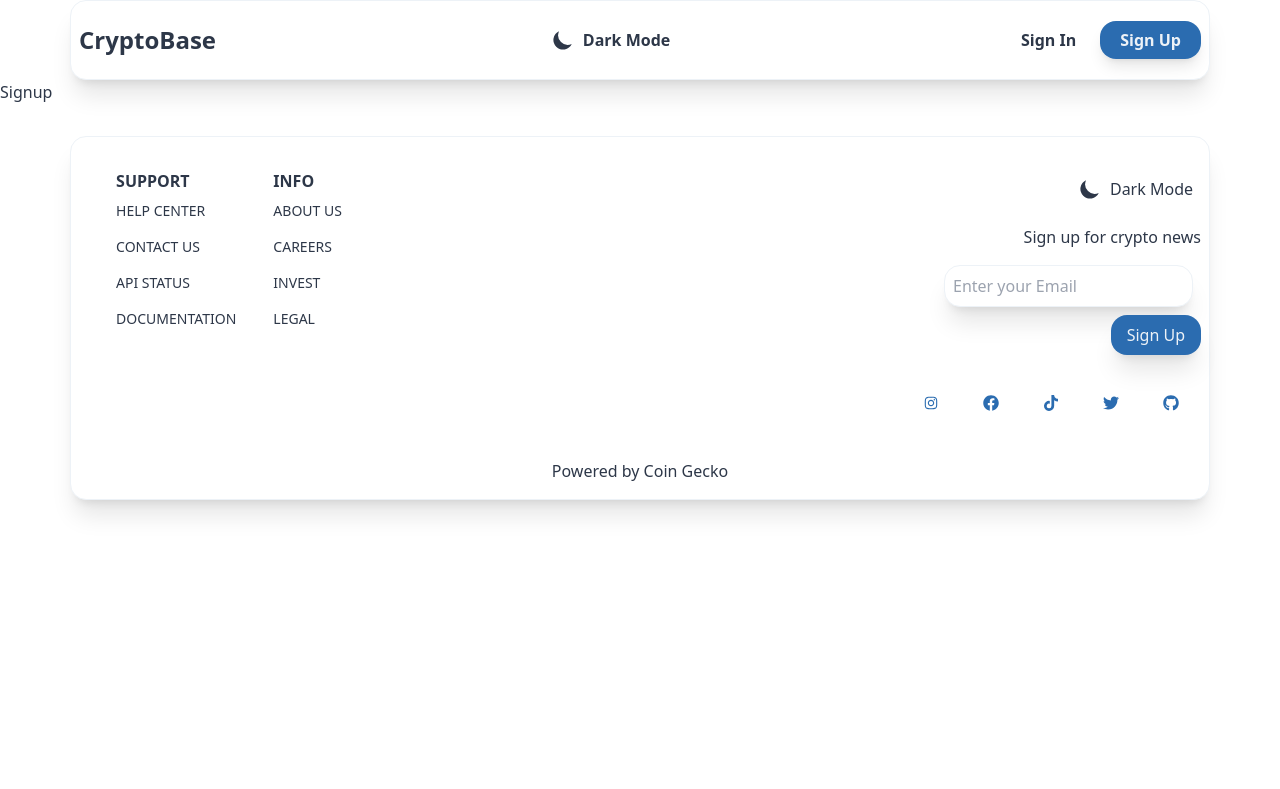
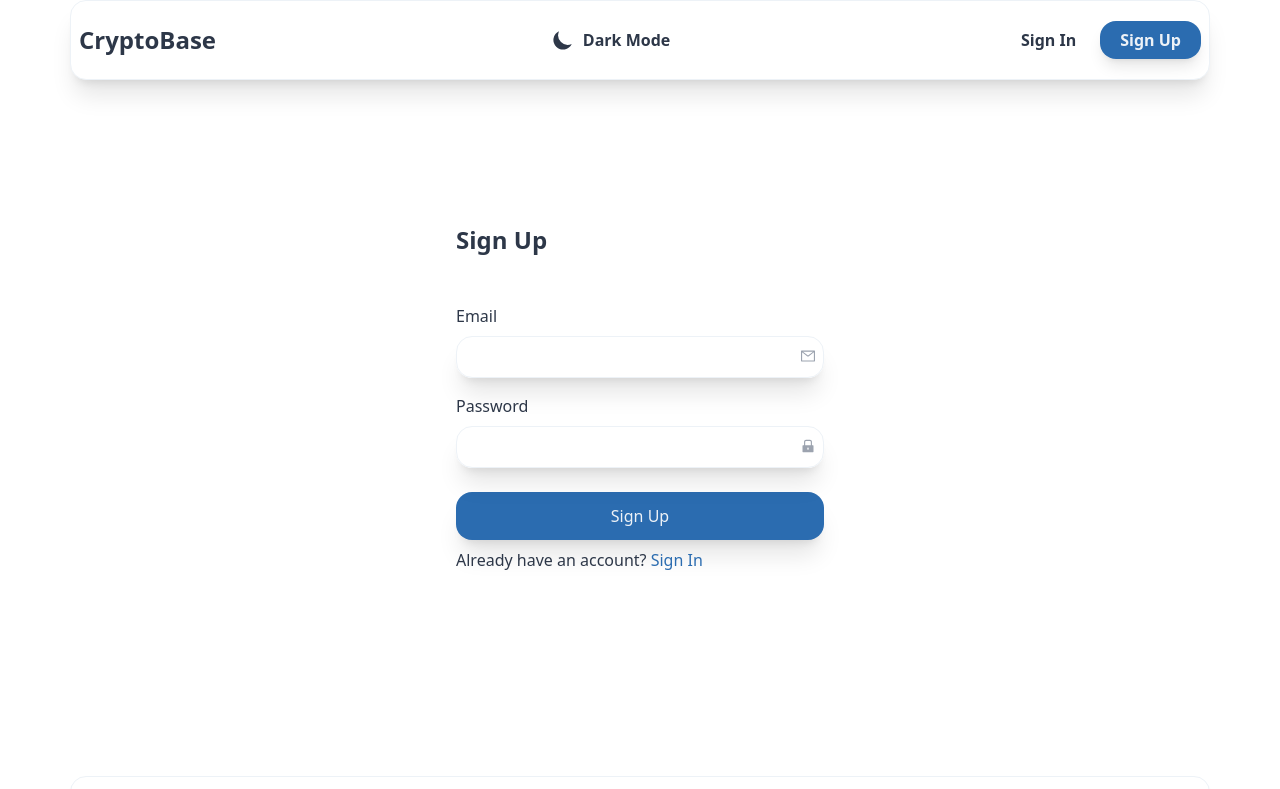
Before and after one commit to Shreejal10/React-CryptoBase, a React (Create React App) app: page /signup in a window 1280 px wide. Shown: the top 789 px of the page. Built offline with nearby package versions, Linux system fonts and the light colour scheme; no server answers.

Commit message:
Sign In and Sign Up pages

```diff
--- a/src/routes/Accout.jsx
+++ /dev/null
@@ -1,9 +0,0 @@
-import React from 'react'
-
-const Accout = () => {
-    return (
-        <div>Accout</div>
-    )
-}
-
-export default Accout
--- a/src/routes/Signin.jsx
+++ b/src/routes/Signin.jsx
@@ -1,8 +1,32 @@
 import React from 'react'
+import { AiFillLock, AiOutlineMail } from 'react-icons/ai'
+import { Link } from 'react-router-dom'
 
 const Signin = () => {
     return (
-        <div>Signin</div>
+        <div>
+            <div className='max-w-[400px] mx-auto min-h-[600px] px-4 py-20 mt-20 md:mt-16'>
+                <h1 className='text-2xl font-bold mb-12'>Sign In</h1>
+                <form >
+                    <div className='my-4'>
+                        <label>Email</label>
+                        <div className='my-2 w-full relative rounded-2xl shadow-xl'>
+                            <input className='w-full p-2 bg-primary border-input border rounded-2xl' type="email" />
+                            <AiOutlineMail className='absolute right-2 top-3 text-gray-400' />
+                        </div>
+                    </div>
+                    <div className='my-4'>
+                        <label>Password</label>
+                        <div className='my-2 w-full relative rounded-2xl shadow-xl'>
+                            <input className='w-full p-2 bg-primary border-input border rounded-2xl' type="password" />
+                            <AiFillLock className='absolute right-2 top-3 text-gray-400' />
+                        </div>
+                    </div>
+                    <button className='w-full my-2 p-3 bg-button text-btnText rounded-2xl shadow-xl'>Sign In</button>
+                </form>
+                <p>Don't have an account? <Link to='/signup' className='text-accent'>Sign Up</Link></p>
+            </div>
+        </div>
     )
 }
 
--- a/src/routes/Signup.jsx
+++ b/src/routes/Signup.jsx
@@ -1,8 +1,32 @@
 import React from 'react'
+import { AiFillLock, AiOutlineMail } from 'react-icons/ai'
+import { Link } from 'react-router-dom'
 
 const Signup = () => {
     return (
-        <div>Signup</div>
+        <div>
+            <div className='max-w-[400px] mx-auto min-h-[600px] px-4 py-20 mt-20 md:mt-16'>
+                <h1 className='text-2xl font-bold mb-12'>Sign Up</h1>
+                <form >
+                    <div className='my-4'>
+                        <label>Email</label>
+                        <div className='my-2 w-full relative rounded-2xl shadow-xl'>
+                            <input className='w-full p-2 bg-primary border-input border rounded-2xl' type="email" />
+                            <AiOutlineMail className='absolute right-2 top-3 text-gray-400' />
+                        </div>
+                    </div>
+                    <div className='my-4'>
+                        <label>Password</label>
+                        <div className='my-2 w-full relative rounded-2xl shadow-xl'>
+                            <input className='w-full p-2 bg-primary border-input border rounded-2xl' type="password" />
+                            <AiFillLock className='absolute right-2 top-3 text-gray-400' />
+                        </div>
+                    </div>
+                    <button className='w-full my-2 p-3 bg-button text-btnText rounded-2xl shadow-xl'>Sign Up</button>
+                </form>
+                <p>Already have an account? <Link to='/signin' className='text-accent'>Sign In</Link></p>
+            </div>
+        </div>
     )
 }
 
```
